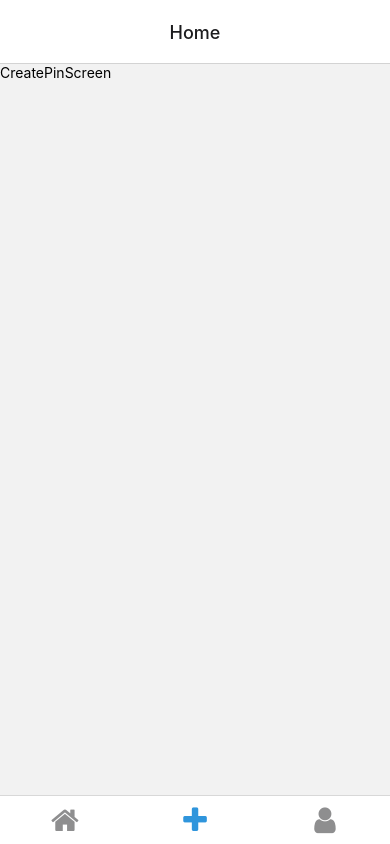
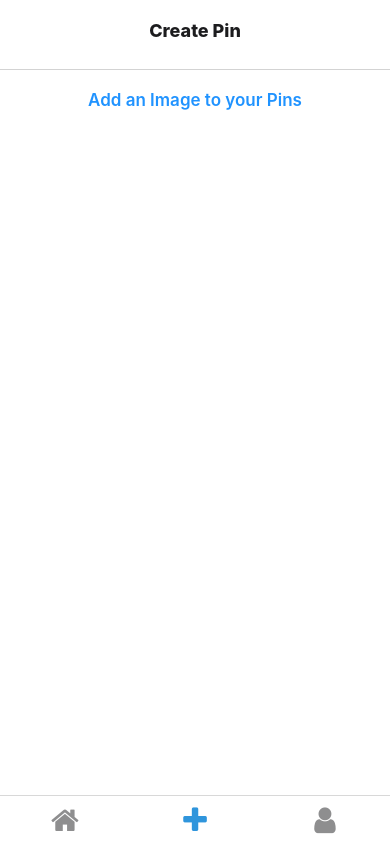
Before and after one commit to MTOyelowo/Pinterest, a React Native app: screen /CreatePin in a window 390 px wide. Built offline with nearby package versions, Linux system fonts and the light colour scheme; what expo-linking would draw is missing.

Commit message:
Layout for wider screens

```diff
--- a/components/MasonryList.tsx
+++ b/components/MasonryList.tsx
@@ -1,4 +1,12 @@
-import { Image, ScrollView, StyleSheet, View, Text } from "react-native";
+import { useState } from "react";
+import {
+  Image,
+  ScrollView,
+  StyleSheet,
+  View,
+  Text,
+  useWindowDimensions,
+} from "react-native";
 import Pin from "../components/Pin";
 
 interface IMasonryList {
@@ -10,23 +18,22 @@
 }
 
 const MasonryList = ({ pins }: IMasonryList) => {
+  const width = useWindowDimensions().width;
+
+  const numColumns = Math.ceil(width / 300);
+
   return (
-    <ScrollView>
+    <ScrollView contentContainerStyle={{ width: "100%" }}>
       <View style={styles.container}>
-        <View style={styles.column}>
+        {Array.from(Array(numColumns)).map((col, colIndex) => (
+          <View style={styles.column} key={colIndex}>
             {pins
-            .filter((_, index) => index % 2 == 0)
+              .filter((_, index) => index % numColumns == colIndex)
               .map((pin) => (
                 <Pin pin={pin} key={pin.id} />
               ))}
           </View>
-        <View style={styles.column}>
-          {pins
-            .filter((_, index) => index % 2 == 1)
-            .map((pin) => (
-              <Pin pin={pin} key={pin.id} />
         ))}
-        </View>
       </View>
     </ScrollView>
   );
--- a/navigation/index.tsx
+++ b/navigation/index.tsx
@@ -89,6 +89,7 @@
     <BottomTab.Navigator
       initialRouteName="Home"
       screenOptions={{
+        tabBarHideOnKeyboard: true,
         tabBarActiveTintColor: Colors[colorScheme].tint,
         tabBarShowLabel: false,
         headerStyle: {
@@ -96,7 +97,12 @@
           borderBottomColor: "lightgray",
           elevation: 0,
           shadowOpacity: 0,
+          height: 70,
         },
+        headerTitleStyle: {
+          fontWeight: "800",
+        },
+        headerTitleContainerStyle: { paddingBottom: 10 },
         headerTitleAlign: "center",
         tabBarStyle: { shadowOpacity: 0, shadowColor: "white" },
       }}
@@ -115,7 +121,7 @@
         name="CreatePin"
         component={CreatePinScreen}
         options={{
-          title: "Home",
+          title: "Create Pin",
           tabBarIcon: ({ color }) => (
             <FontAwesome name="plus" color={color} size={30} />
           ),
--- a/package.json
+++ b/package.json
@@ -21,6 +21,7 @@
     "expo-asset": "~8.6.2",
     "expo-constants": "~14.0.2",
     "expo-font": "~11.0.1",
+    "expo-image-picker": "~14.0.2",
     "expo-linking": "~3.2.3",
     "expo-splash-screen": "~0.17.5",
     "expo-status-bar": "~1.4.2",
--- a/screens/CreatePinScreen.tsx
+++ b/screens/CreatePinScreen.tsx
@@ -1,14 +1,107 @@
-import { StyleSheet, Text, View } from "react-native";
-import React from "react";
+import React, { useState, useEffect } from "react";
+import {
+  Button,
+  Image,
+  ScrollView,
+  View,
+  Platform,
+  Pressable,
+  Text,
+  TextInput,
+  StyleSheet,
+  KeyboardAvoidingView,
+} from "react-native";
+import * as ImagePicker from "expo-image-picker";
 
-const CreatePinScreen = () => {
+export default function CreatePinScreen() {
+  const [image, setImage] = useState(null);
+  const [title, setTitle] = useState("");
+
+  const pickImage = async () => {
+    // No permissions request is necessary for launching the image library
+    let result = await ImagePicker.launchImageLibraryAsync({
+      mediaTypes: ImagePicker.MediaTypeOptions.Images,
+      allowsEditing: true,
+      quality: 1,
+    });
+
+    console.log(result);
+
+    if (!result.canceled) {
+      setImage(result.assets[0].uri);
+    }
+  };
+
+  const onSubmit = () => {};
+
   return (
-    <View>
-      <Text>CreatePinScreen</Text>
-    </View>
+    <ScrollView
+      contentContainerStyle={{
+        padding: 10,
+      }}
+      style={{ flex: 1, backgroundColor: "white" }}
+    >
+      <View style={styles.root}>
+        <Pressable onPress={pickImage}>
+          <Text
+            style={{
+              color: "#2093FF",
+              fontSize: 17,
+              fontWeight: "600",
+              padding: 10,
+            }}
+          >
+            Add an Image to your Pins
+          </Text>
+        </Pressable>
+        {image && (
+          <>
+            <Image source={{ uri: image }} style={styles.image} />
+            <TextInput
+              placeholder="Pin Title..."
+              value={title}
+              onChangeText={setTitle}
+              style={styles.input}
+            />
+            <Pressable onPress={onSubmit}>
+              <Text
+                style={{
+                  color: "#2093FF",
+                  fontSize: 17,
+                  fontWeight: "600",
+                  padding: 10,
+                }}
+              >
+                Upload Pin
+              </Text>
+            </Pressable>
+          </>
+        )}
+      </View>
+    </ScrollView>
   );
-};
+}
 
-export default CreatePinScreen;
-
-const styles = StyleSheet.create({});
+const styles = StyleSheet.create({
+  root: {
+    alignItems: "center",
+    justifyContent: "center",
+    backgroundColor: "white",
+  },
+  view: {
+    padding: 10,
+  },
+  image: {
+    width: "100%",
+    aspectRatio: 1,
+    marginBottom: 10,
+  },
+  input: {
+    borderWidth: 1,
+    borderColor: "gainsboro",
+    padding: 5,
+    width: "100%",
+    borderRadius: 5,
+    marginBottom: 5,
+  },
+});
```
Also changed, not shown: 1 other file (tests, documents, lock files or other folders). Lines whose indentation alone changed are shown as unchanged.
